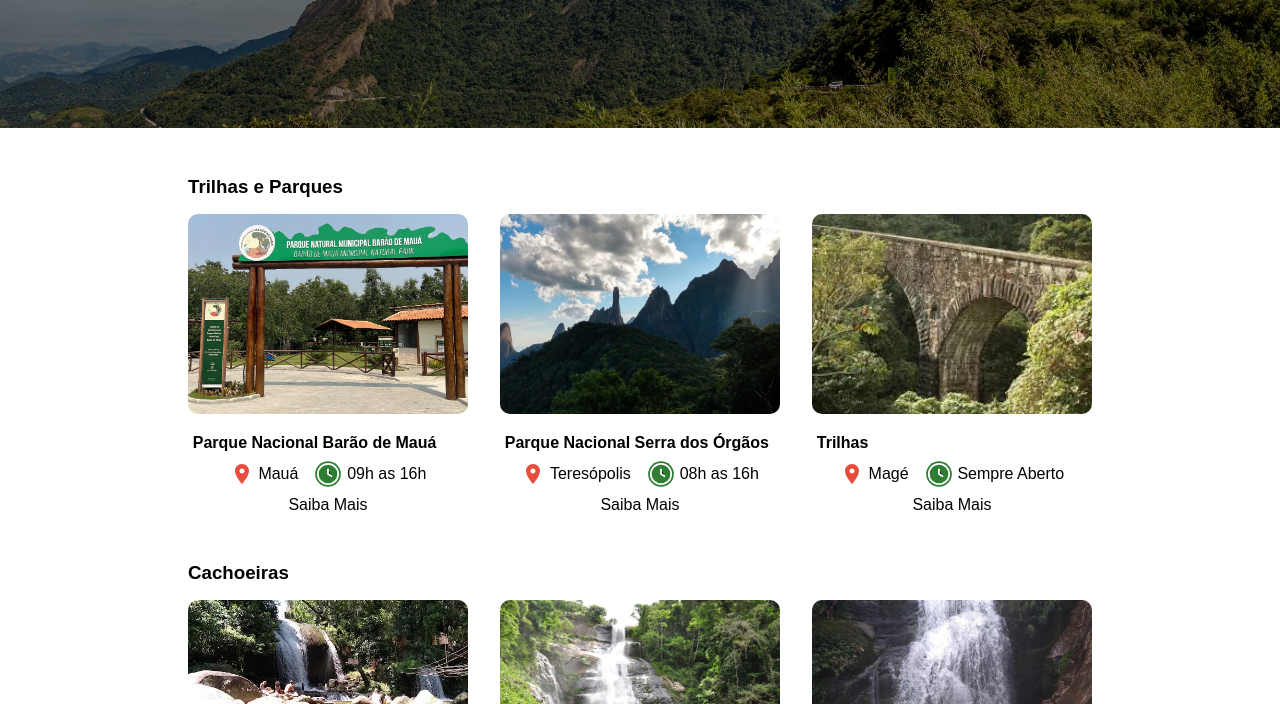
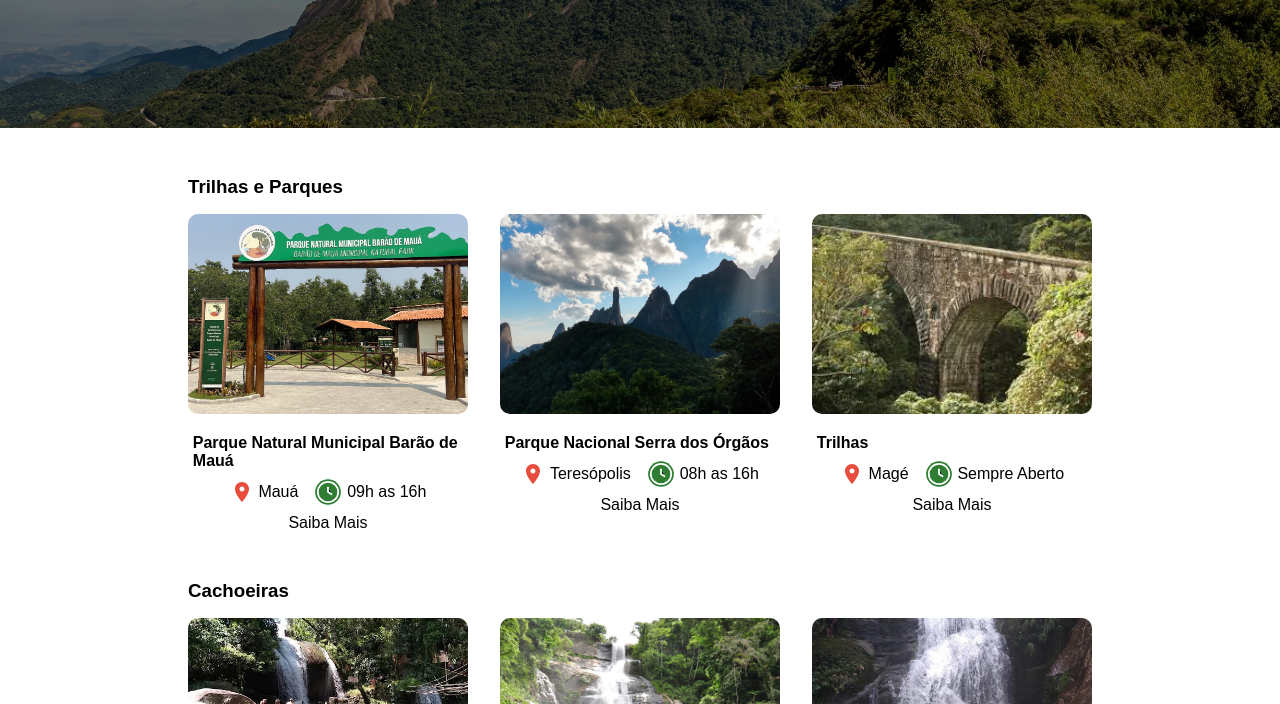
Before and after one commit to LuidiPiresHub/MVP-Front-End-Development, a plain HTML site: page index.html in a window 1280 px wide. Shown: the part 396-1100 px from the top of the page. Drawn offline with Linux system fonts and the light colour scheme.

Commit message:
fix: nome do parque

```diff
--- a/index.html
+++ b/index.html
@@ -38,7 +38,7 @@
               <img src="assets/images/parque-barao.webp" alt="Imagem Do Parque Nacional Barão de Mauá" class="cardImg">
             </a>
             <div class="cardWrapper">
-              <h4>Parque Nacional Barão de Mauá</h4>
+              <h4>Parque Natural Municipal Barão de Mauá</h4>
               <div class="attractionData">
                 <span class="attractionLocation">
                   <svg xmlns="http://www.w3.org/2000/svg" width="24" height="24" fill="#e74c3c" viewBox="0 0 24 24">
```
